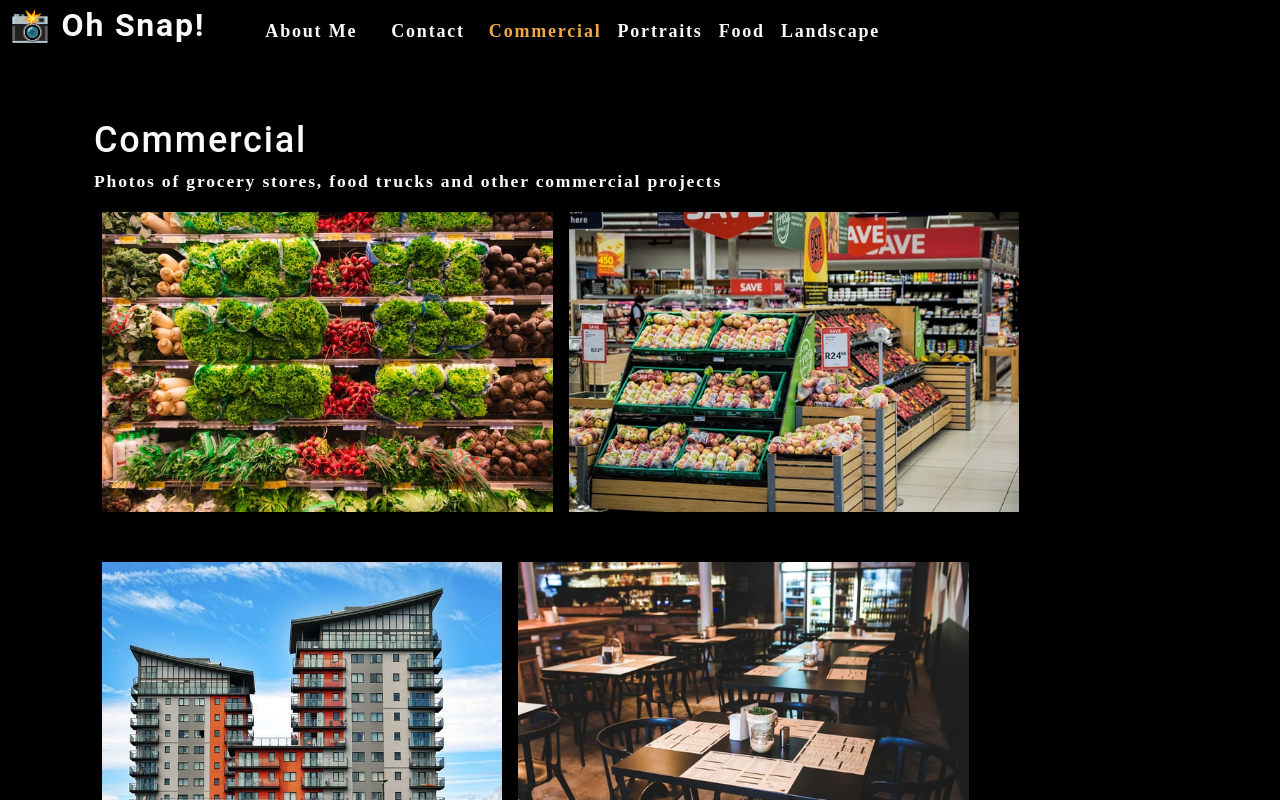
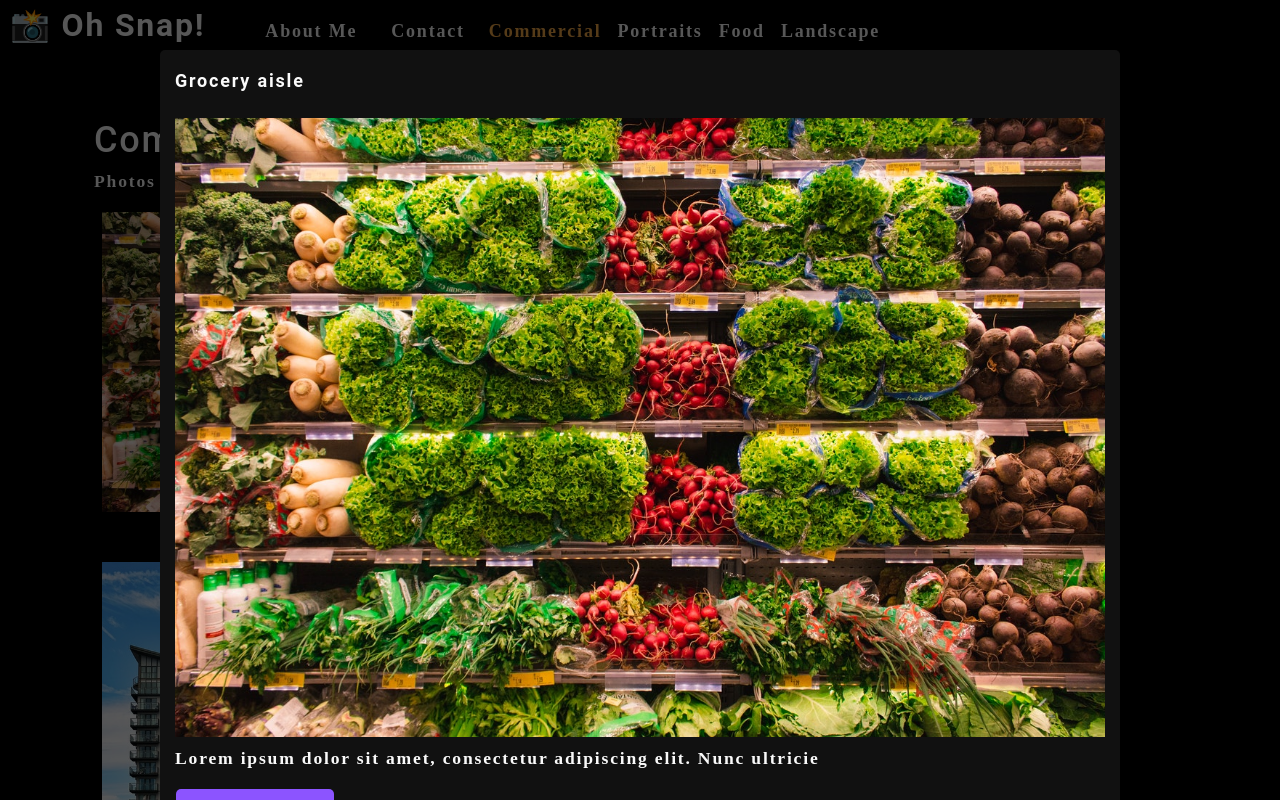
Before and after one commit to dcheever88/photo-port, a React (Create React App) app: page / in a window 1280 px wide. Both pictures are taken after a click on the picture 327 px from the left and 361 px from the top of the page. Shown: the top 800 px of the page. Built offline with nearby package versions, Linux system fonts and the light colour scheme.

Commit message:
add modal for photos

```diff
--- /dev/null
+++ b/src/components/Modal/index.js
@@ -0,0 +1,20 @@
+import React from 'react';
+
+function Modal({currentPhoto}) {
+    const {name, category, description, index} = currentPhoto;
+
+    return (
+        <div className="modalBackdrop">
+            <div className="modalContainer">
+                <h3 className="modalTitle">{name}</h3>
+                <img src={require(`../../assets/large/${category}/${index}.jpg`).default} alt="current category" />
+                <p>{description}</p>
+                <button type="button">
+                    Close this modal
+                </button>
+            </div>
+        </div>
+    );
+}
+
+export default Modal;
--- a/src/components/PhotoList/index.js
+++ b/src/components/PhotoList/index.js
@@ -1,6 +1,10 @@
 import React, { useState } from 'react';
+import Modal from '../Modal';
 
 const PhotoList = ({ category }) => {
+
+    const [isModalOpen, setIsModalOpen] = useState(false);
+    const [currentPhoto, setCurrentPhoto] = useState();
 
     const [photos] = useState([
         {
@@ -102,14 +106,21 @@
 
     const currentPhotos = photos.filter((photo) => photo.category === category);
 
+    const toggleModal = (image, i) => {
+        setCurrentPhoto({...image, index: i})
+        setIsModalOpen(true);
+    };
+
     return (
         <div>
+            {isModalOpen && <Modal currentPhoto={currentPhoto} />}
             <div className="flex-row">
                 {currentPhotos.map((image, i) => (
                     <img
                         src={require(`../../assets/small/${category}/${i}.jpg`).default}
                         alt={image.name}
                         className="img-thumbnail mx-1"
+                        onClick={() => toggleModal(image, i)}
                         key={image.name}
                         />
                 ))}
```
